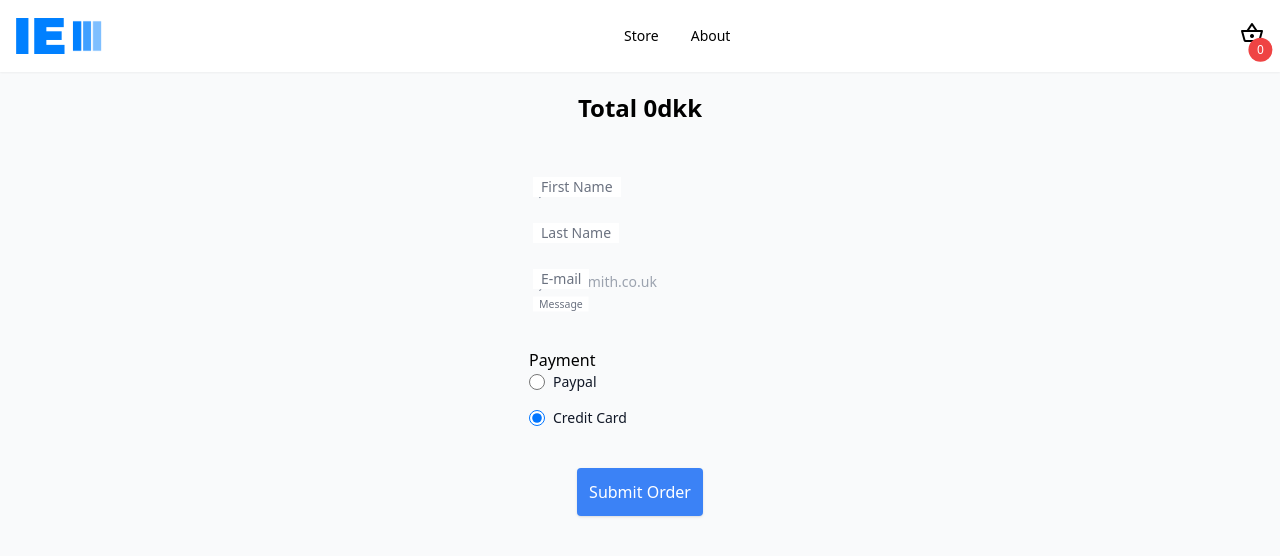
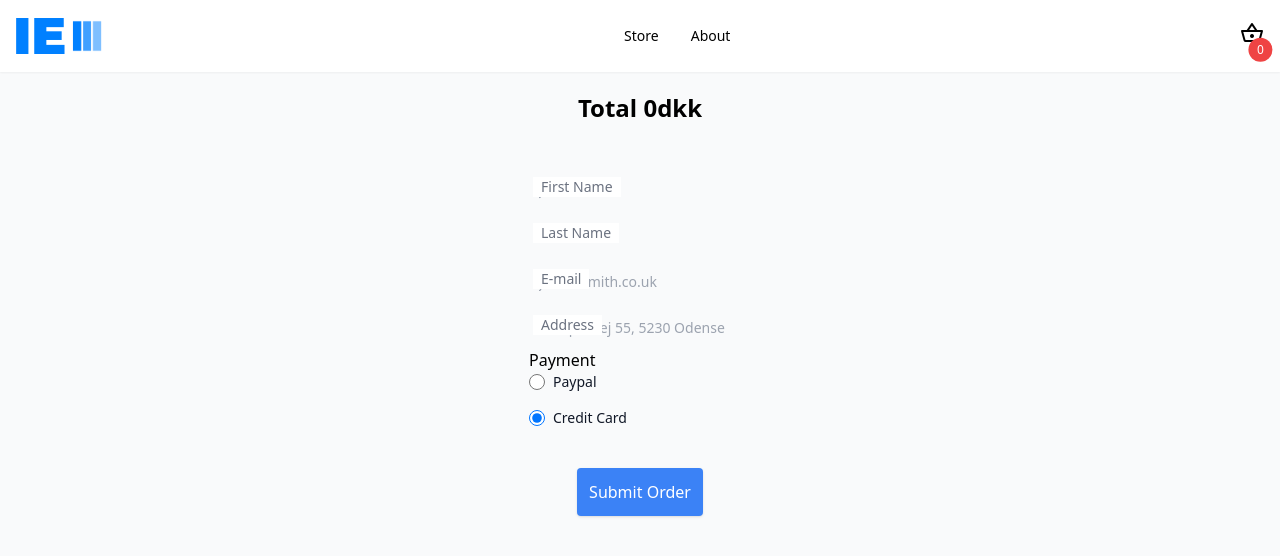
Before and after one commit to kevinvinther/IE, a React (Create React App) app in the folder client/: page /checkout in a window 1280 px wide. Shown: the top 556 px of the page. Built offline with nearby package versions, Linux system fonts and the light colour scheme.

Commit message:
Change message to address

```diff
--- a/client/src/Checkout.js
+++ b/client/src/Checkout.js
@@ -76,13 +76,14 @@ export default function Checkout() {
                     <input
                         type="text"
                         id="floating-input"
+                        placeholder="Campusvej 55, 5230 Odense"
                         className="block px-2.5 pb-2.5 pt-4 w-full text-sm text-gray-900 bg-transparent rounded-lg border-1 border-gray-300 appearance-none dark:text-white dark:border-gray-600 dark:focus:border-blue-500 focus:outline-none focus:ring-0 focus:border-blue-600 peer"
                     />
                     <label
                         for="floating-outlined"
                         className="absolute text-sm text-gray-500 dark:text-gray-400 duration-300 transform -translate-y-4 scale-75 top-2 z-10 origin-[0] bg-white dark:bg-gray-900 px-2 peer-focus:px-2 peer-focus:text-blue-600 peer-focus:dark:text-blue-500 peer-placeholder-shown:scale-100 peer-placeholder-shown:-translate-y-1/2 peer-placeholder-shown:top-1/2 peer-focus:top-2 peer-focus:scale-75 peer-focus:-translate-y-4 left-1"
                     >
-                        Message
+                        Address
                     </label>
                 </div>
                 <div className="relative">
```
